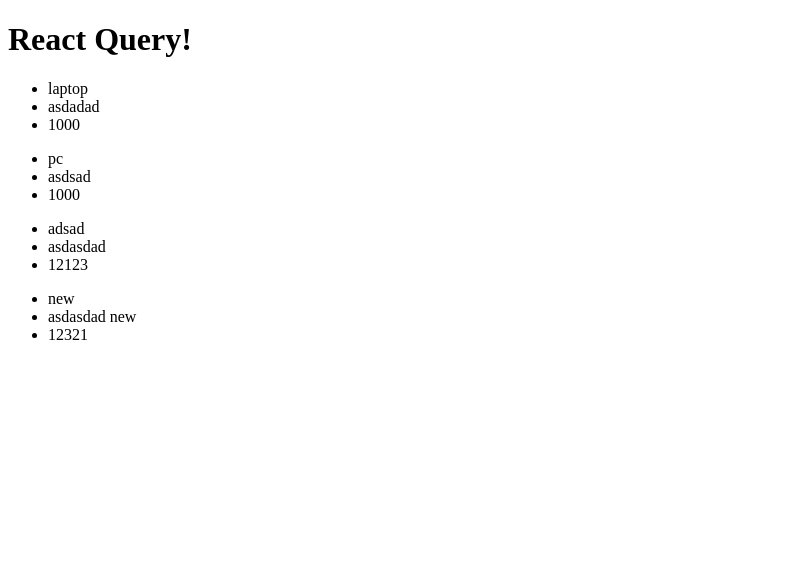
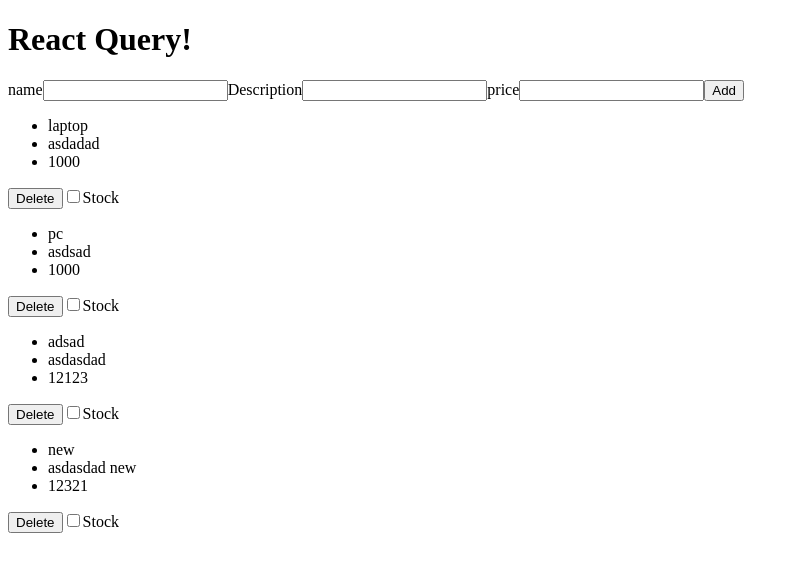
Before and after one commit to pyvan23/react-query, a React (Vite) app: page / in a window 1280 px wide. Shown: the top 572 px of the page, without its empty margins (0-799 px from the left). Built offline with nearby package versions, Linux system fonts and the light colour scheme; data requests are answered from the project's data file.

Commit message:
form Object.fromEntries method without useState

```diff
--- a/src/App.jsx
+++ b/src/App.jsx
@@ -1,12 +1,14 @@
 import "./App.css";
 import { Products } from "./components/Products";
+import { ProductsForm } from "./components/ProductsForm";
 
 function App() {
   return (
-    <div>
+    <>
       <h1>React Query!</h1>
+      <ProductsForm/>
       <Products />
-    </div>
+    </>
   );
 }
 
--- a/src/components/Products.jsx
+++ b/src/components/Products.jsx
@@ -8,27 +8,26 @@
     isLoading,
     data: products,
     isError,
-        error,
-    } = useQuery({
+    error,} = useQuery({
     queryKey: ["products"],
     queryFn: getProducts,
   });
 
-    if (isLoading) return  <>...Loading</>;
-
+  if (isLoading) return <>...Loading</>;
 
   if (isError) return <>{error.message}</>;
   console.log(products);
 
-
   return products.map((product) => (
     <div key={product.id}>
       <ul>
-                <li >{product.name}</li>
-                <li >{product.description}</li>
-                <li >{product.price}</li>
+        <li>{product.name}</li>
+        <li>{product.description}</li>
+        <li>{product.price}</li>
       </ul>
-
+        <button>Delete</button>
+        <input type="checkbox" />
+        <label htmlFor="">Stock</label>
     </div>
   ));
 };
--- /dev/null
+++ b/src/components/ProductsForm.jsx
@@ -0,0 +1,26 @@
+export const ProductsForm = () => {
+
+    const handleSubmit = (e) => {
+        e.preventDefault();
+        const formData = new FormData(e.target)
+        const products = Object.fromEntries(formData)
+        console.log(products);
+
+    }
+
+
+
+
+    return (
+        <form onSubmit={handleSubmit} action="text">
+            <label htmlFor="name">name</label>
+            <input type="text" id="name" name="name" />
+
+            <label htmlFor="description">Description</label>
+            <input type="text" id="description" name="description" />
+            <label htmlFor="price">price</label>
+            <input type="number" name="price" id="price" />
+            <button>Add</button>
+        </form>
+    );
+};
```
Lines whose indentation alone changed are shown as unchanged.
